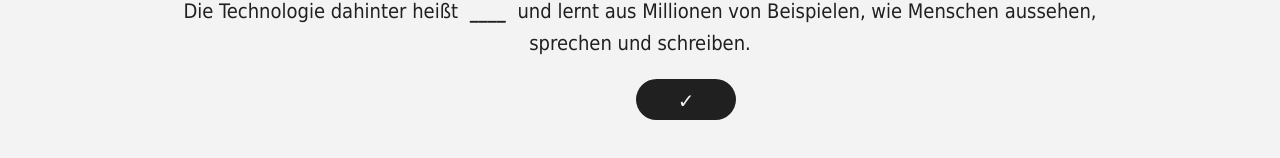
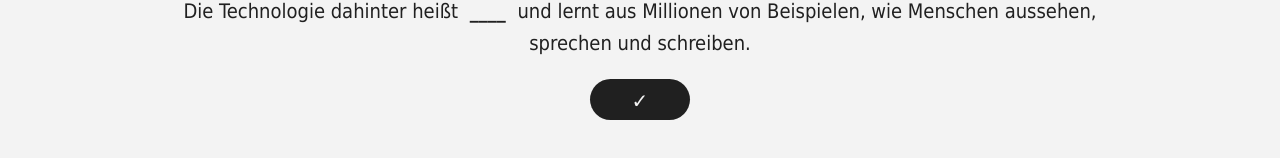
Before and after one commit to YourInternationalMate/DLC_Betrugsmaschen, a React (Create React App) app in the folder betrugs_app/: page /kibetrug in a window 1280 px wide. Shown: the part 1383-1541 px from the top of the page. Built offline with nearby package versions, Linux system fonts and the light colour scheme.

Commit message:
button zentriert

```diff
--- a/betrugs_app/src/index.css
+++ b/betrugs_app/src/index.css
@@ -46,7 +46,6 @@ a {
     border: 0;
     font-family: Impact, Haettenschweiler, 'Arial Narrow Bold', sans-serif;
     font-size: 20px;
-    margin-left: 10%;
 }
 
 .submit-btn:active {
```
